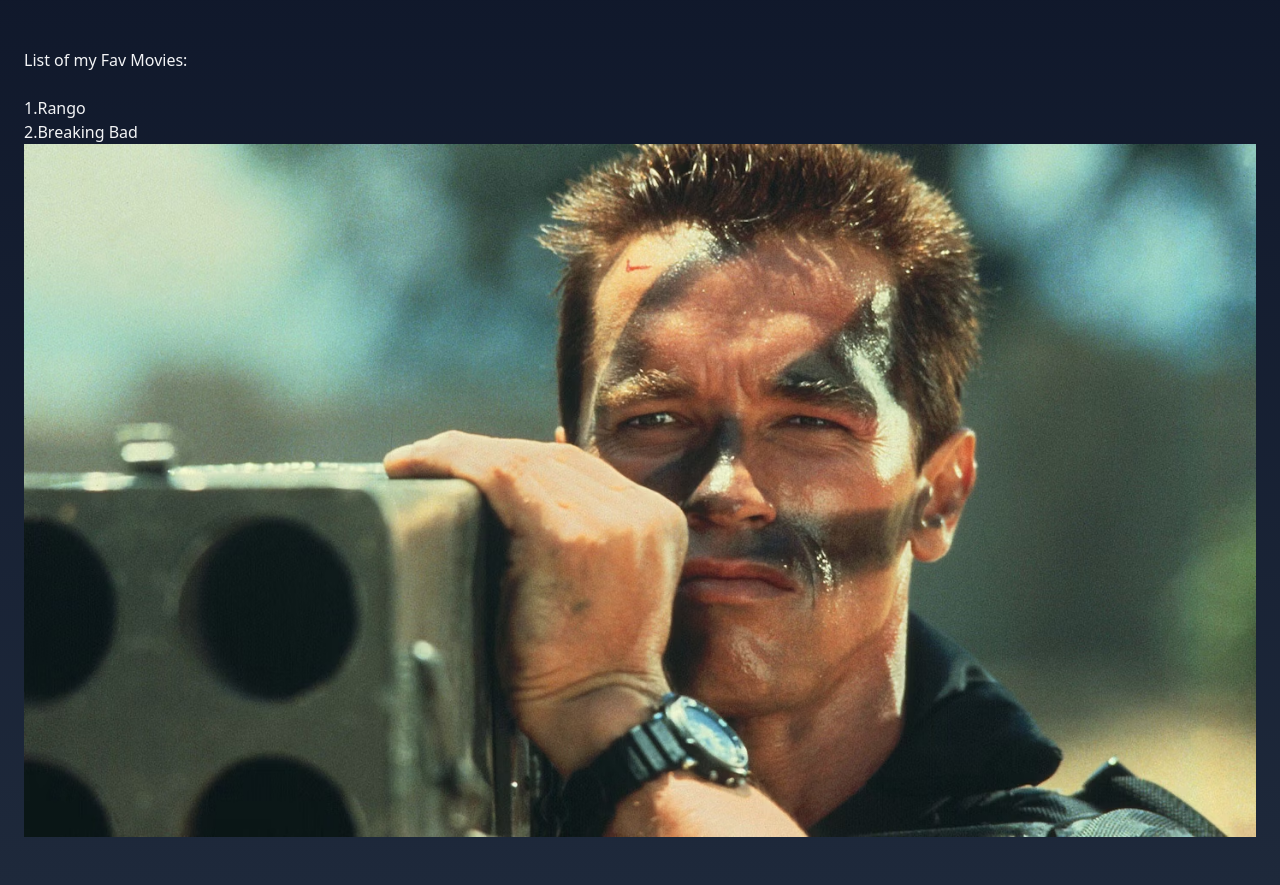
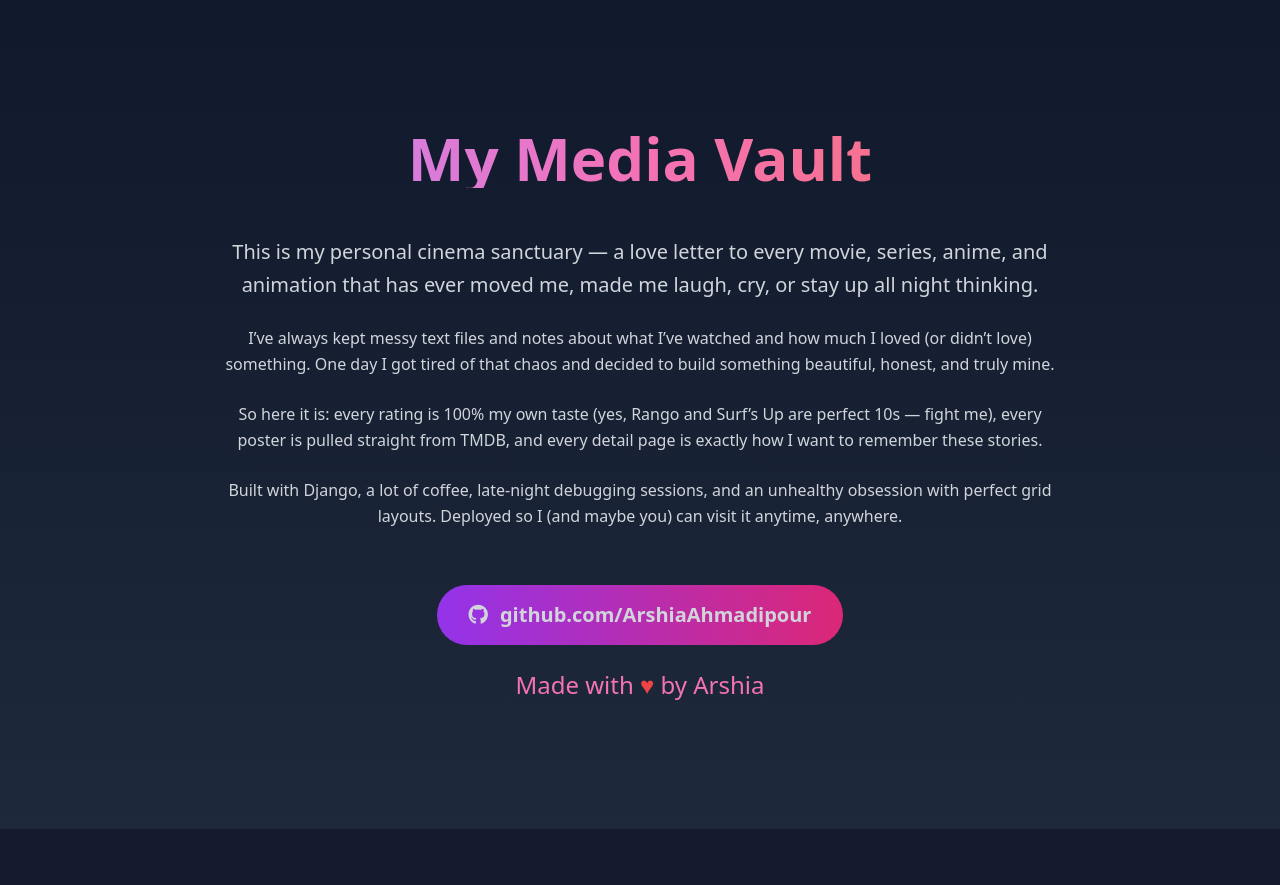
Before and after one commit to ArshiaAhmadipour/Favourite-Movies, a Django app: page /about/ in a window 1280 px wide. Shown: the part 77-962 px from the top of the page. After the commit the page ends 906 px from the top, so only its background shows below. Run offline with Django 5.2, Linux system fonts and the light colour scheme; some libraries are stand-ins or nearby versions.

Commit message:
fix about.html

```diff
--- a/movies/templates/movies/about.html
+++ b/movies/templates/movies/about.html
@@ -1,16 +1,39 @@
-{%extends 'movies/_base.html'%}
+{% extends "movies/_base.html" %}
 
+{% block content %}
+<div class="max-w-4xl mx-auto px-6 py-20 text-center space-y-12">
+  <h1 class="text-6xl font-extrabold bg-gradient-to-r from-purple-400 via-pink-400 to-red-400 bg-clip-text text-transparent">
+    My Media Vault
+  </h1>
 
-<html>
-    <body>
-        {%block content%}
-        <h1>
-            List of my Fav Movies:
-        </h1>
-        <br>
-        <h2>1.Rango <br> 2.Breaking Bad</h2>
-        {%load static %}
-        <img src="{% static 'movies/commando.jpg' %}" alt="Arnold">
-        {%endblock%}
-    </body>
-</html>
+  <div class="prose prose-invert prose-lg mx-auto space-y-6 text-gray-300">
+    <p class="text-xl leading-relaxed">
+      This is my personal cinema sanctuary — a love letter to every movie, series, anime, and animation that has ever moved me, made me laugh, cry, or stay up all night thinking.
+    </p>
+
+    <p class="leading-relaxed">
+      I’ve always kept messy text files and notes about what I’ve watched and how much I loved (or didn’t love) something. One day I got tired of that chaos and decided to build something beautiful, honest, and truly mine.
+    </p>
+
+    <p class="leading-relaxed">
+      So here it is: every rating is 100% my own taste (yes, Rango and Surf’s Up are perfect 10s — fight me), every poster is pulled straight from TMDB, and every detail page is exactly how I want to remember these stories.
+    </p>
+
+    <p class="leading-relaxed">
+      Built with Django, a lot of coffee, late-night debugging sessions, and an unhealthy obsession with perfect grid layouts. Deployed so I (and maybe you) can visit it anytime, anywhere.
+    </p>
+
+    <div class="pt-8">
+      <a href="https://github.com/ArshiaAhmadipour" target="_blank"
+         class="inline-flex items-center gap-3 bg-gradient-to-r from-purple-600 to-pink-600 hover:from-purple-700 hover:to-pink-700 px-8 py-4 rounded-full text-xl font-bold transition transform hover:scale-105">
+        <i class="fab fa-github"></i>
+        github.com/ArshiaAhmadipour
+      </a>
+    </div>
+
+    <p class="mt-16 text-2xl font-handwriting text-pink-400">
+      Made with <span class="text-red-500">♥</span> by Arshia
+    </p>
+  </div>
+</div>
+{% endblock %}
```
